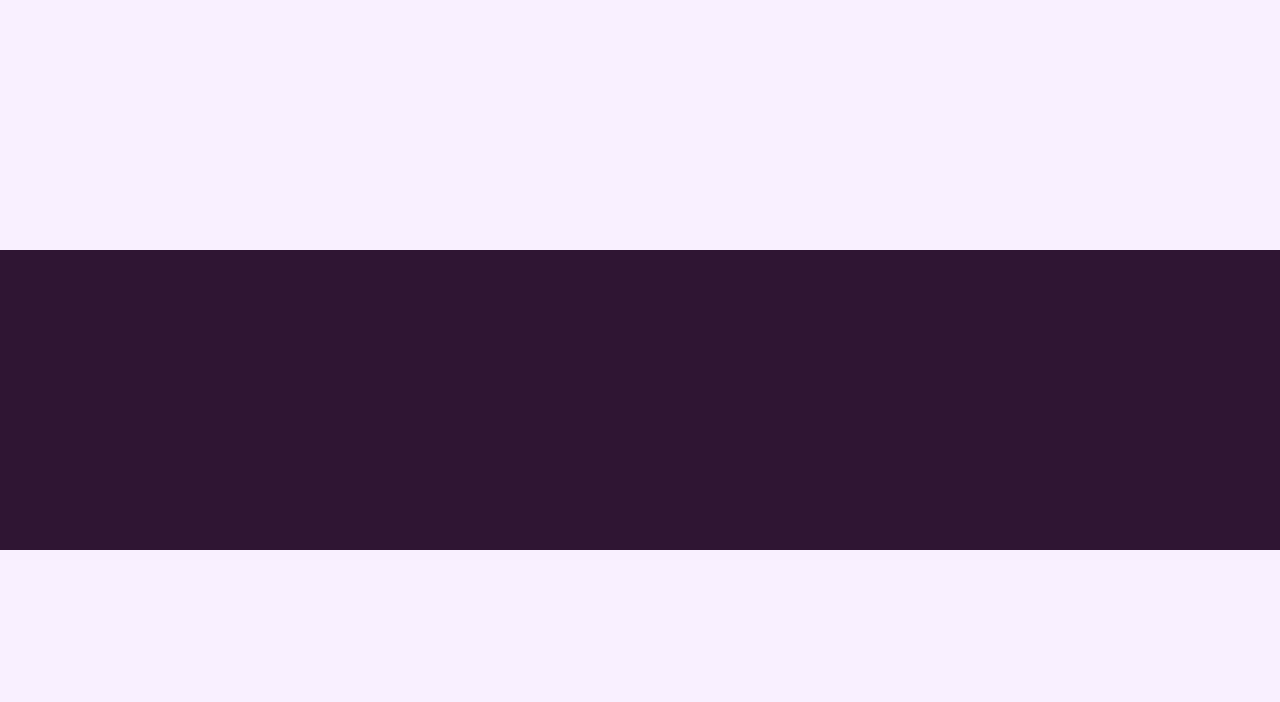
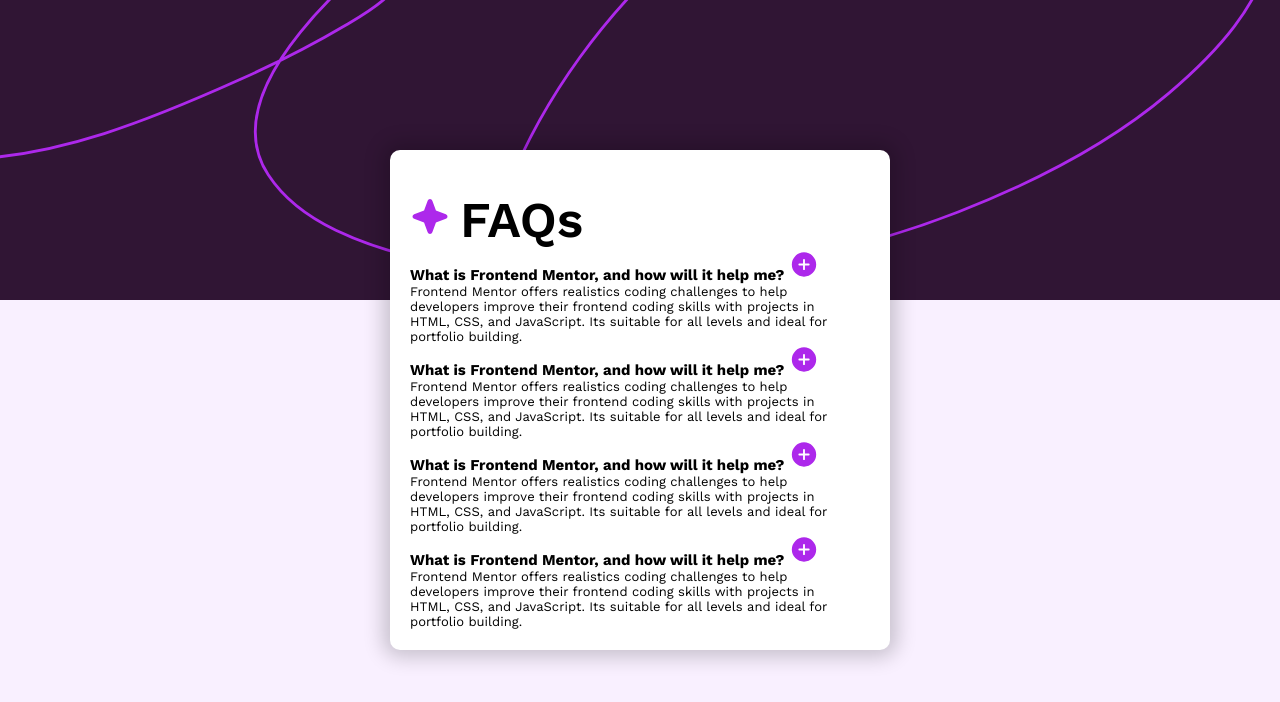
Before and after one commit to fuad1706/accorDion, a plain HTML site: page faq-accordion-main/design/accord.html in a window 1280 px wide. Drawn offline with nearby package versions, Linux system fonts and the light colour scheme.

Commit message:
icon-minus

```diff
--- a/faq-accordion-main/design/accord.html
+++ b/faq-accordion-main/design/accord.html
@@ -14,10 +14,77 @@
     <title>Accordion</title>
   </head>
   <body>
+    <div class="main2"></div>
     <div class="main">
-      <div class="main2">
-        <div class="main3"></div>
+      <div class="main3">
+        <h1>
+          <img
+            src="../assets/images/icon-star.svg"
+            alt="star"
+            class="star"
+          />FAQs
+        </h1>
+        <div class="drop1">
+          <h3>
+            What is Frontend Mentor, and how will it help me?
+            <img src="../assets/images/icon-plus.svg" alt="plus" id="plus" />
+          </h3>
+          <p>
+            Frontend Mentor offers realistics coding challenges to help <br />
+            developers improve their frontend coding skills with projects in
+            <br />
+            HTML, CSS, and JavaScript. Its suitable for all levels and ideal for
+            <br />
+            portfolio building.
+          </p>
+        </div>
+        <div class="drop2">
+          <h3>
+            What is Frontend Mentor, and how will it help me?
+            <img src="../assets/images/icon-plus.svg" alt="plus" id="plus" />
+          </h3>
+          <p>
+            Frontend Mentor offers realistics coding challenges to help <br />
+            developers improve their frontend coding skills with projects in
+            <br />
+            HTML, CSS, and JavaScript. Its suitable for all levels and ideal for
+            <br />
+            portfolio building.
+          </p>
+        </div>
+        <div class="drop3">
+          <h3>
+            What is Frontend Mentor, and how will it help me?
+            <img src="../assets/images/icon-plus.svg" alt="plus" id="plus" />
+          </h3>
+          <div class="drop-text">
+            <p>
+              Frontend Mentor offers realistics coding challenges to help <br />
+              developers improve their frontend coding skills with projects in
+              <br />
+              HTML, CSS, and JavaScript. Its suitable for all levels and ideal
+              for
+              <br />
+              portfolio building.
+            </p>
+          </div>
+        </div>
+        <div class="drop4">
+          <h3>
+            What is Frontend Mentor, and how will it help me?
+            <img src="../assets/images/icon-plus.svg" alt="plus" id="plus" />
+          </h3>
+          <p>
+            Frontend Mentor offers realistics coding challenges to help <br />
+            developers improve their frontend coding skills with projects in
+            <br />
+            HTML, CSS, and JavaScript. Its suitable for all levels and ideal for
+            <br />
+            portfolio building.
+          </p>
+        </div>
       </div>
     </div>
+    <script src="../index.js"></script>
   </body>
 </html>
--- a/faq-accordion-main/styles.css
+++ b/faq-accordion-main/styles.css
@@ -1,3 +1,5 @@
+@import url("https://fonts.googleapis.com/css2?family=Work+Sans:ital,wght@0,100..900;1,100..900&display=swap");
+
 * {
   padding: 0;
   margin: 0;
@@ -5,12 +7,14 @@
 }
 body {
   background-color: hsl(0, 0%, 100%);
+  font-family: "Work Sans", sans-serif;
 }
 
 .main {
   width: 100%;
-  height: 100vh;
+  /* height: 100vh; */
   display: flex;
+  flex-direction: column;
   align-items: center;
   justify-content: center;
   background-color: hsl(275, 100%, 97%);
@@ -19,5 +23,41 @@ body {
 .main2 {
   width: 100%;
   height: 300px;
-  background-color: hsl(292, 42%, 14%);
+  background: url(../faq-accordion-main/assets/images/background-pattern-desktop.svg);
+  background-position: center;
+  background-repeat: no-repeat;
+  background-size: cover;
+  /* margin-top: -400px; */
 }
+
+.main3 {
+  width: 500px;
+  height: 500px;
+  background-color: hsl(0, 0%, 100%);
+  transform: translateY(-150px);
+  border-radius: 10px;
+  padding: 40px 20px;
+  box-shadow: 0px 0px 20px 7px rgba(0, 0, 0, 0.2);
+}
+
+.main3 .star {
+  margin-right: 10px;
+}
+
+.main3 h1 {
+  font-size: 50px;
+  font-weight: 600;
+}
+
+.drop1 h3,
+.drop2 h3,
+.drop3 h3,
+.drop4 h3 {
+  font-size: 15px;
+}
+.drop1 p,
+.drop2 p,
+.drop3 p,
+.drop4 p  {
+  font-size: 13px;
+}
```
